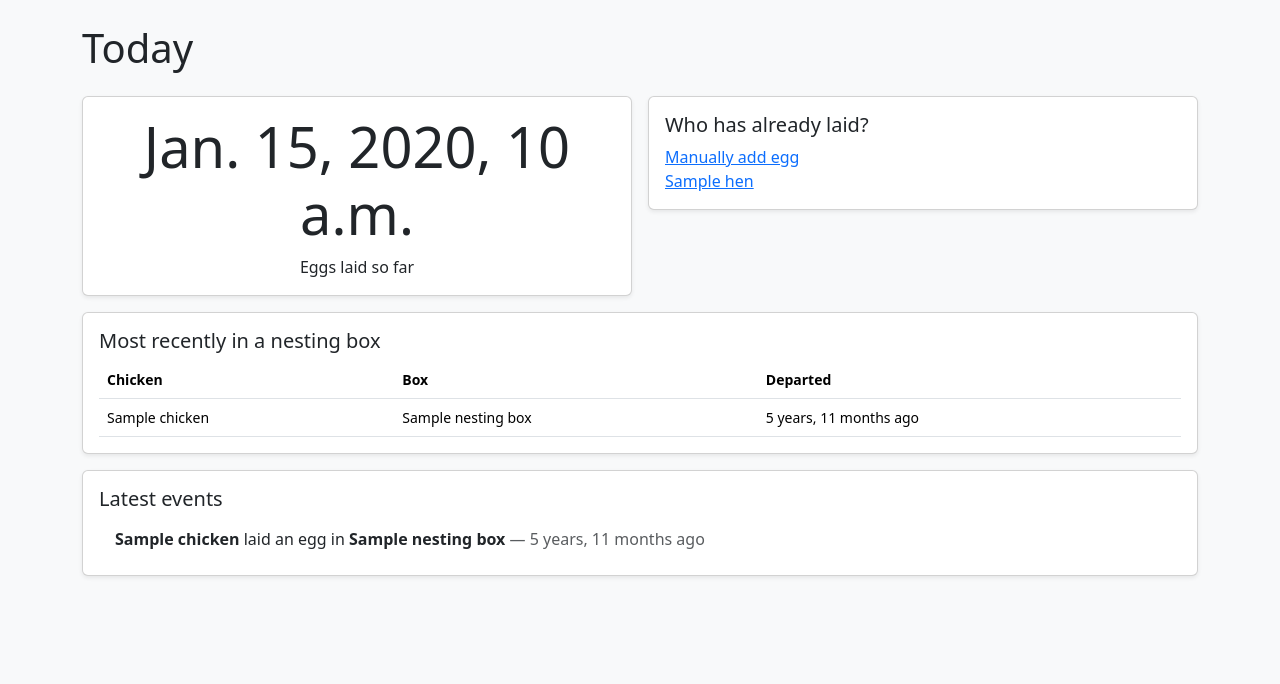
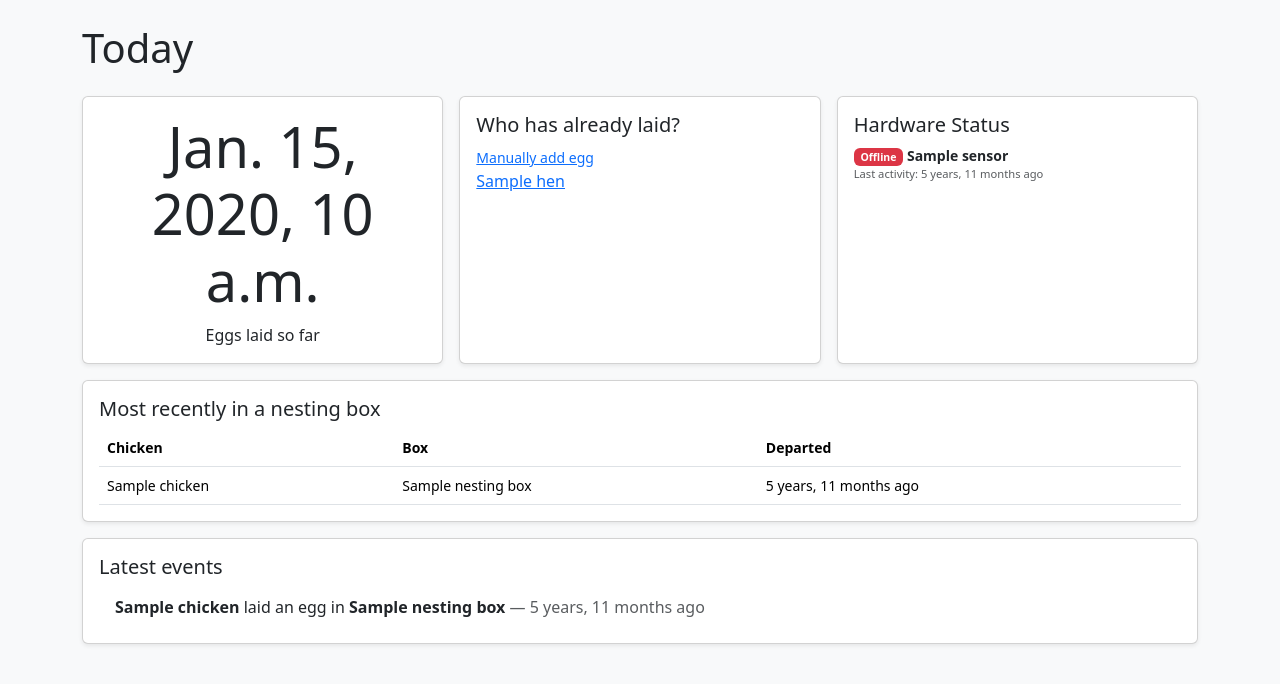
Before and after one commit to dapeef/chicken-watcher, a Django app: template src/web_app/templates/web_app/dashboard.html in a window 1280 px wide. Shown: the part 57-741 px from the top of the page. Run offline with Django 5.2, Linux system fonts and the light colour scheme; the template is opened without the code that fills it: most values are stand-ins (such as "Sample title", 1, 10 or a date in 2020).

Commit message:
Add `Hardware status` to the dashboard

```diff
--- a/src/web_app/templates/web_app/dashboard.html
+++ b/src/web_app/templates/web_app/dashboard.html
@@ -7,8 +7,8 @@
 <div class="row g-3">
 
   <!-- Eggs laid so far -->
-  <div class="col-12 col-md-6">
-    <div class="card shadow-sm text-center">
+  <div class="col-12 col-md-4">
+    <div class="card shadow-sm text-center h-100">
       <div class="card-body">
         <h2 class="display-4">{{ eggs_today }}</h2>
         <p class="mb-0">Eggs laid so far</p>
@@ -18,11 +18,11 @@
   </div>
 
   <!-- Chickens who have laid -->
-  <div class="col-12 col-md-6">
-    <div class="card shadow-sm">
+  <div class="col-12 col-md-4">
+    <div class="card shadow-sm h-100">
       <div class="card-body">
         <h5 class="card-title">Who has already laid?</h5>
-        <a href="{% url 'egg_create' %}">Manually add egg</a>
+        <a href="{% url 'egg_create' %}" class="small">Manually add egg</a>
 
         {% if laid_chickens %}
           <ul class="list-inline mb-0">
@@ -34,6 +34,39 @@
           </ul>
         {% else %}
           <p class="text-muted mb-0">No eggs yet 💤</p>
+        {% endif %}
+      </div>
+    </div>
+  </div>
+
+  <!-- Hardware Sensors -->
+  <div class="col-12 col-md-4">
+    <div class="card shadow-sm h-100">
+      <div class="card-body">
+        <h5 class="card-title">Hardware Status</h5>
+        {% if sensors %}
+          <ul class="list-unstyled mb-0 small">
+            {% for sensor in sensors %}
+              <li class="mb-1">
+                <span class="badge {% if sensor.is_connected %}bg-success{% else %}bg-danger{% endif %}">
+                  {{ sensor.is_connected|yesno:"Online,Offline" }}
+                </span>
+                <strong>{{ sensor.name }}</strong>
+                {% if sensor.last_event_at %}
+                  <div class="text-muted" style="font-size: 0.8em">
+                    Last activity: {{ sensor.last_event_at|timesince }} ago
+                  </div>
+                {% endif %}
+                {% if not sensor.is_connected and sensor.status_message %}
+                  <div class="text-danger" style="font-size: 0.8em">
+                    {{ sensor.status_message }}
+                  </div>
+                {% endif %}
+              </li>
+            {% endfor %}
+          </ul>
+        {% else %}
+          <p class="text-muted mb-0">No sensors.</p>
         {% endif %}
       </div>
     </div>
--- a/src/web_app/views.py
+++ b/src/web_app/views.py
@@ -7,7 +7,7 @@ from django.utils import timezone
 from django.views.generic import TemplateView, ListView, DetailView, CreateView
 
 from .forms import EggForm
-from .models import Egg, Chicken, NestingBoxPresence
+from .models import Egg, Chicken, NestingBoxPresence, HardwareSensor
 from django.db.models import Count, Max, Q
 
 from .utils import rolling_average, RIGHT
@@ -46,6 +46,7 @@ class DashboardView(TemplateView):
             .select_related("chicken", "nesting_box")
             .order_by("-laid_at")[:10]
         )
+        ctx["sensors"] = HardwareSensor.objects.all().order_by("name")
         return ctx
 
 
```
